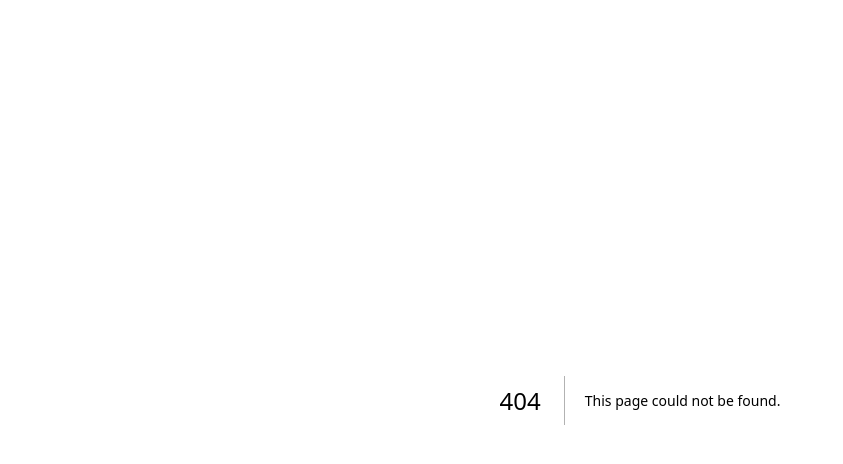
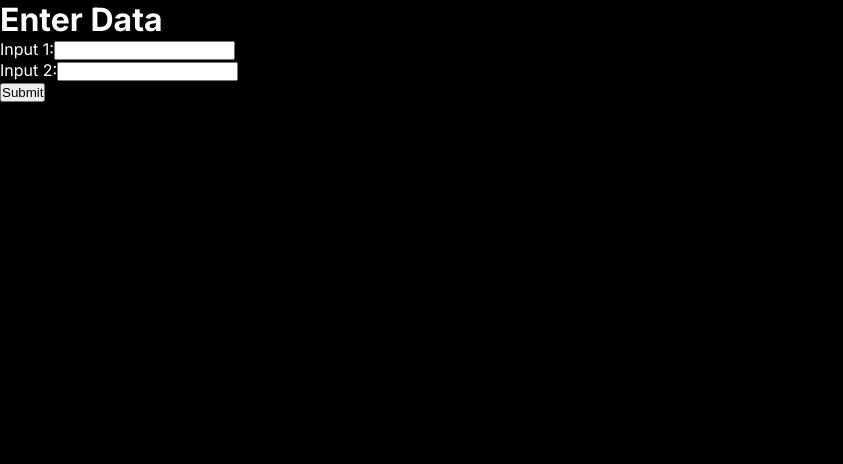
Before and after one commit to Umgoel/CaterNinja-internship, a Next.js app: page /Form in a window 1280 px wide. Before the commit this address had no page. Shown: the top 464 px of the page, without its empty margins (0-843 px from the left). Built offline with nearby package versions, Linux system fonts and the light colour scheme.

Commit message:
updated form

```diff
--- /dev/null
+++ b/src/app/Form/page.tsx
@@ -0,0 +1,52 @@
+"use client";
+import { useState } from 'react';
+import { useRouter } from 'next/navigation';
+// import Image from 'next/image'
+// import styles from './page.module.css'
+
+const Form: React.FC = () => {
+  const [input1, setInput1] = useState('');
+  const [input2, setInput2] = useState('');
+  const router = useRouter();
+
+  const handleSubmit = (e: React.FormEvent<HTMLFormElement>) => {
+    e.preventDefault();
+    const data = {
+      input1,
+      input2,
+    };
+    // Encode the data to be passed as a query string
+    const encodedData = new URLSearchParams(data).toString();
+    // Redirect to the display page with the data in the query string
+    router.push(`/Display?${encodedData}`);
+  };
+
+  return (
+    <div>
+      <h1>Enter Data</h1>
+      <form onSubmit={handleSubmit}>
+        <label htmlFor="input1">Input 1:</label>
+        <input
+          type="text"
+          id="input1"
+          value={input1}
+          onChange={(e) => setInput1(e.target.value)}
+          required
+        />
+        <br />
+        <label htmlFor="input2">Input 2:</label>
+        <input
+          type="text"
+          id="input2"
+          value={input2}
+          onChange={(e) => setInput2(e.target.value)}
+          required
+        />
+        <br />
+        <button type="submit">Submit</button>
+      </form>
+    </div>
+  );
+};
+
+export default Form;
--- a/src/app/page.tsx
+++ b/src/app/page.tsx
@@ -41,7 +41,7 @@ export default function Home() {
 
       <div className={styles.grid}>
         <a
-          href="src/app/newpage.html"
+          href="./Form"
           className={styles.card}
           target="_blank"
           rel="noopener noreferrer"
@@ -89,6 +89,7 @@ export default function Home() {
             Reach out to us for any queries.
           </p>
         </a>
+
       </div>
     </main>
   )
```
Also changed, not shown: src/_app.tsx (added, +18 -0 lines), src/app/Display/page.tsx (added, +17 -0 lines), next.config.js (line endings or trailing spaces).
